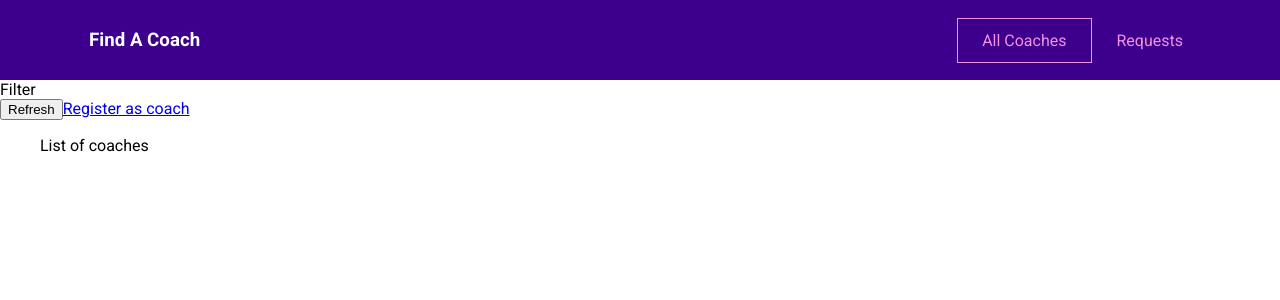
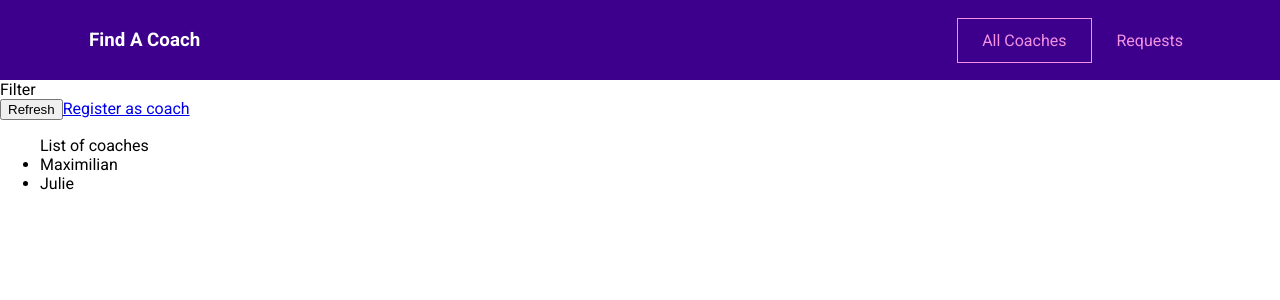
Before and after one commit to Benneee/relearning-vue, a Vue app in the folder coach-finder/: page /coaches in a window 1280 px wide. Shown: the top 300 px of the page. Built offline with nearby package versions, Linux system fonts and the light colour scheme.

Commit message:
Feat: provision store with dummy data

```diff
--- a/coach-finder/src/main.js
+++ b/coach-finder/src/main.js
@@ -1,8 +1,10 @@
 import { createApp } from 'vue';
 import router from './router';
 import App from './App.vue';
+import store from './store';
 
 const app = createApp(App);
 
 app.use(router);
+app.use(store);
 app.mount('#app');
--- a/coach-finder/src/pages/coaches/CoachesList.vue
+++ b/coach-finder/src/pages/coaches/CoachesList.vue
@@ -6,16 +6,30 @@
         <button>Refresh</button>
         <router-link to="/register">Register as coach </router-link>
       </div>
-      <ul>
+      <ul v-if="hasCoaches">
         List of coaches
+        <li v-for="coach of filteredCoaches" :key="coach.id">
+          {{ coach.firstName }}
+        </li>
       </ul>
+      <h3 v-else>No coaches found</h3>
     </div>
   </section>
 </template>
 
 <script>
+import { mapGetters } from 'vuex';
+
 export default {
   name: 'CoachesList',
+
+  computed: {
+    ...mapGetters('coaches', ['coaches', 'hasCoaches']),
+
+    filteredCoaches() {
+      return this.coaches;
+    },
+  },
 };
 </script>
 
--- /dev/null
+++ b/coach-finder/src/store/index.js
@@ -0,0 +1,12 @@
+import { createStore } from 'vuex';
+import coachesModule from './modules/coaches';
+import requestsModule from './modules/requests';
+
+const store = createStore({
+  modules: {
+    coaches: coachesModule,
+    requests: requestsModule,
+  },
+});
+
+export default store;
--- /dev/null
+++ b/coach-finder/src/store/modules/coaches/index.js
@@ -0,0 +1,42 @@
+export default {
+  namespaced: true,
+
+  state() {
+    return {
+      coaches: [
+        {
+          id: 'c1',
+          firstName: 'Maximilian',
+          lastName: 'Schwarzmüller',
+          areas: ['frontend', 'backend', 'career'],
+          description:
+            "I'm Maximilian and I've worked as a freelance web developer for years. Let me help you become a developer as well!",
+          hourlyRate: 30,
+        },
+        {
+          id: 'c2',
+          firstName: 'Julie',
+          lastName: 'Jones',
+          areas: ['frontend', 'career'],
+          description:
+            'I am Julie and as a senior developer in a big tech company, I can help you get your first job or progress in your current role.',
+          hourlyRate: 30,
+        },
+      ],
+    };
+  },
+
+  mutations: {},
+
+  getters: {
+    coaches(state) {
+      return state.coaches;
+    },
+
+    hasCoaches(state) {
+      return state.coaches && state.coaches.length > 0;
+    },
+  },
+
+  actions: {},
+};
--- /dev/null
+++ b/coach-finder/src/store/modules/requests/index.js
@@ -0,0 +1,11 @@
+export default {
+  namespaced: true,
+
+  state() {},
+
+  mutations: {},
+
+  getters: {},
+
+  actions: {},
+};
```
